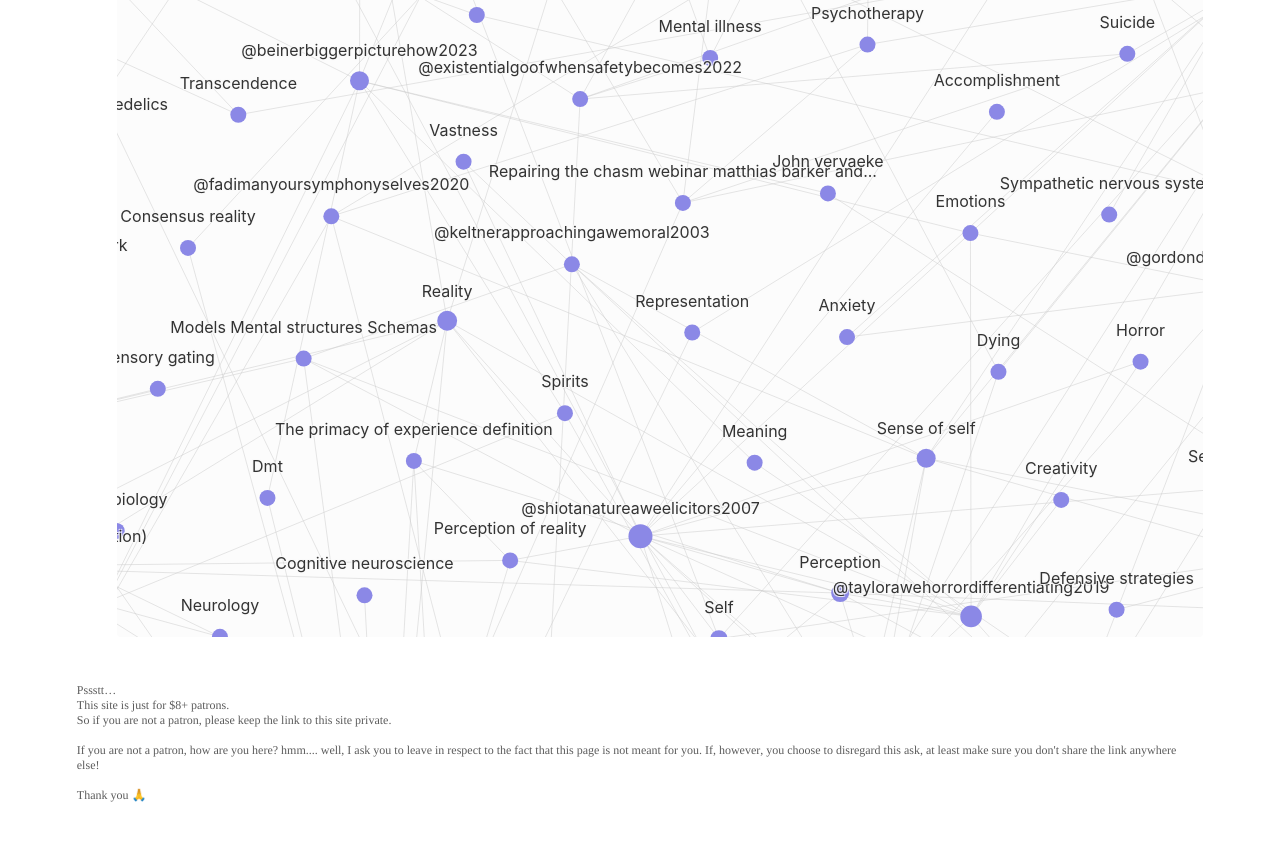
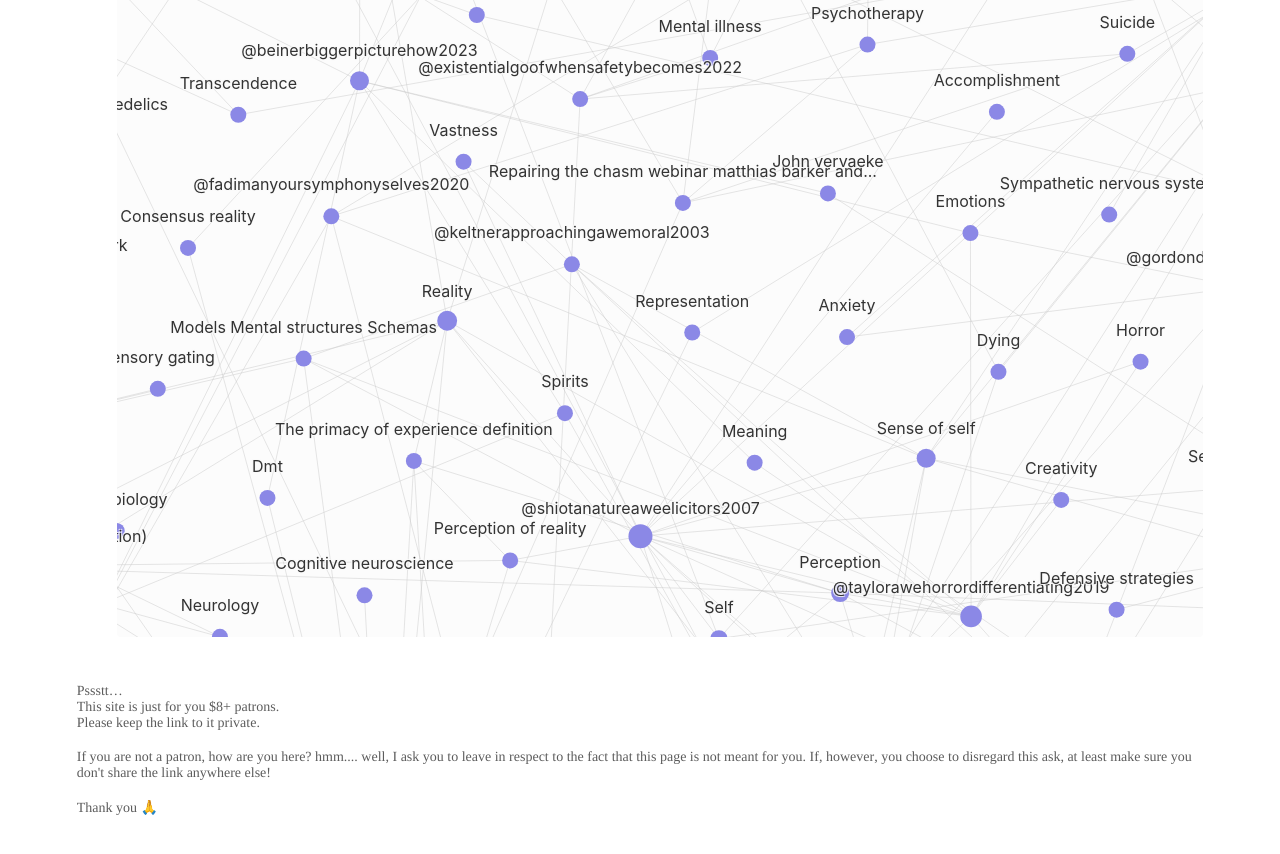
Before and after one commit to jameswjesso/mydigitalgarden, a Jekyll site: the page built from _pages/index.md, in a window 1280 px wide and 900 px high, scrolled down 8675 px. Shown: the top 854 px of the window. Built offline with Jekyll 4.4.1, drawn with Linux system fonts in a browser that asks for light colours.

Commit message:
Update footer.html

```diff
--- a/_includes/footer.html
+++ b/_includes/footer.html
@@ -7,19 +7,20 @@
   <meta name="Generator" content="Cocoa HTML Writer">
   <meta name="CocoaVersion" content="2299.6">
   <style type="text/css">
-    p.p1 {margin: 0.0px 0.0px 0.0px 0.0px; font: 12.0px Times; -webkit-text-stroke: #000000}
-    p.p2 {margin: 0.0px 0.0px 0.0px 0.0px; font: 12.0px Times; -webkit-text-stroke: #000000; min-height: 14.0px}
+    p.p1 {margin: 0.0px 0.0px 0.0px 0.0px; font: 14.0px Times; -webkit-text-stroke: #000000}
+    p.p2 {margin: 0.0px 0.0px 0.0px 0.0px; font: 14.0px Times; -webkit-text-stroke: #000000; min-height: 18.0px}
     span.s1 {font-kerning: none}
+    span.s2 {font: 14.0px 'Apple Color Emoji'; font-kerning: none}
   </style>
 </head>
 <body>
 <p class="p1"><span class="s1">Pssstt…</span></p>
-<p class="p1"><span class="s1">This site is just for $8+ patrons.</span></p>
-<p class="p1"><span class="s1">So if you are not a patron, please keep the link to this site private.</span></p>
+<p class="p1"><span class="s1">This site is just for you $8+ patrons.</span></p>
+<p class="p1"><span class="s1">Please keep the link to it private.</span></p>
 <p class="p2"><span class="s1"></span><br></p>
 <p class="p1"><span class="s1">If you are not a patron, how are you here? hmm.... well, I ask you to leave in respect to the fact that this page is not meant for you. If, however, you choose to disregard this ask, at least make sure you don't share the link anywhere else!<span class="Apple-converted-space"> </span></span></p>
 <p class="p2"><span class="s1"></span><br></p>
-<p class="p1"><span class="s1">Thank you 🙏</span></p>
+<p class="p1"><span class="s1">Thank you </span><span class="s2">🙏</span></p>
 <p class="p2"><span class="s1"></span><br></p>
 </body>
 </html>
```
